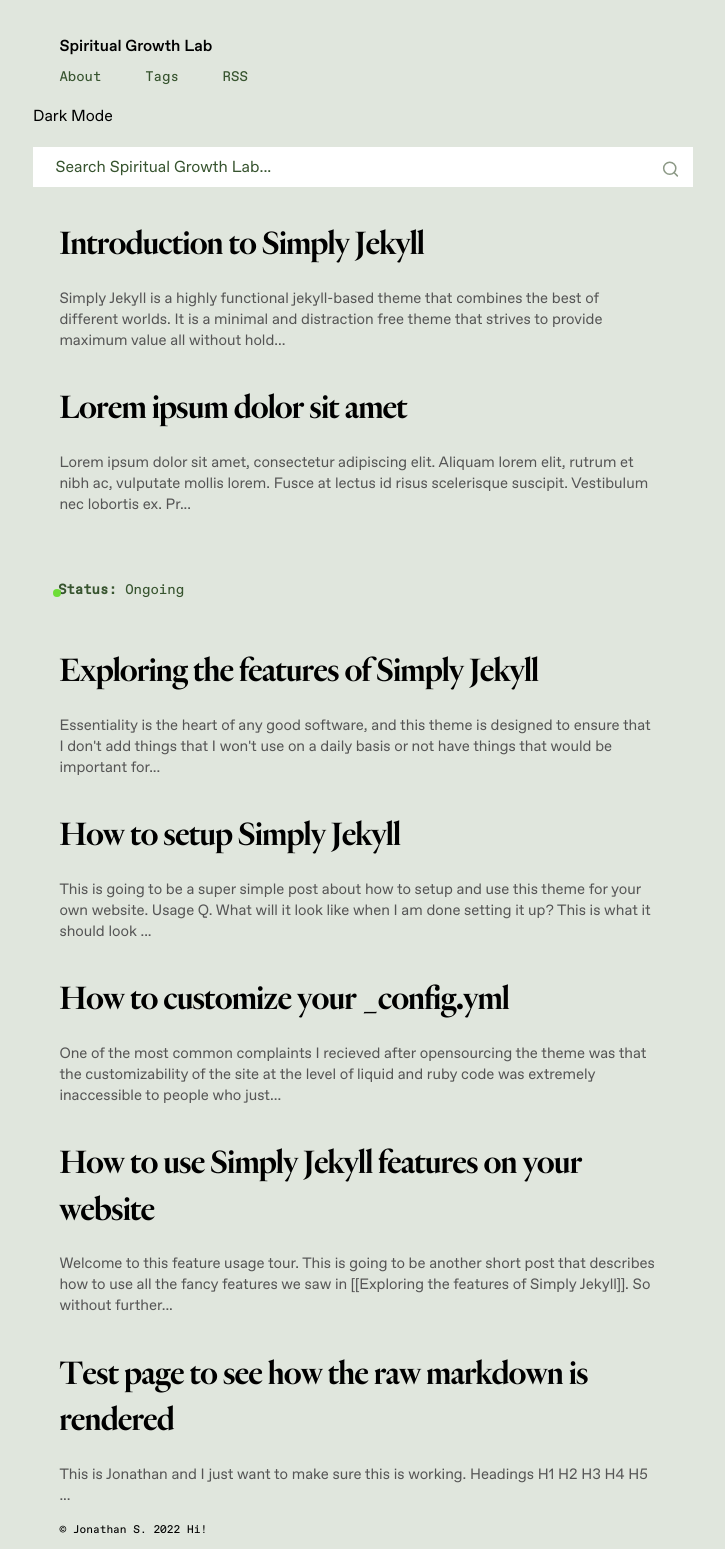
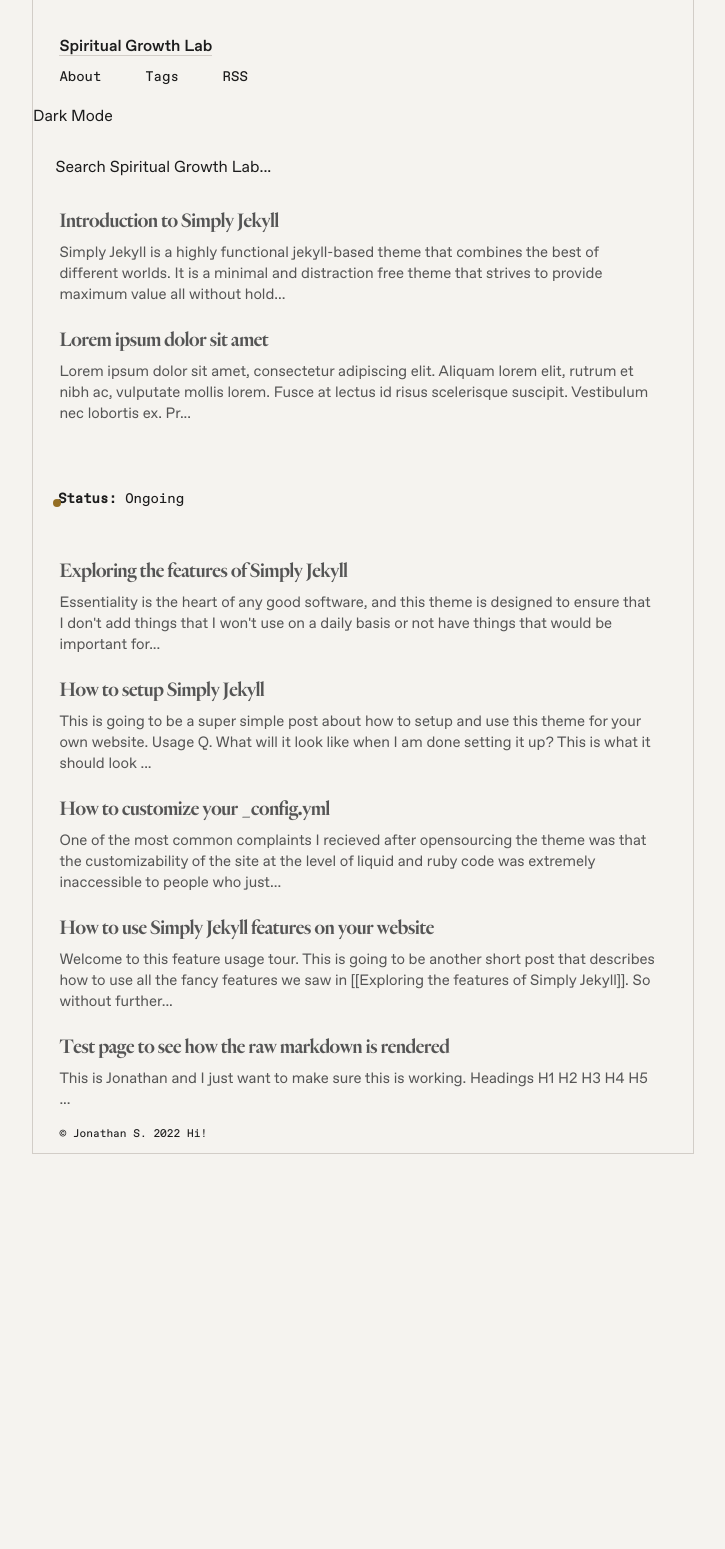
Before and after one commit to jsantiago611/digital-garden-master, a Jekyll site: the page built from index.md, in a window 1280 px wide. Shown: the whole page, without its empty margins (277-1002 px from the left). Built offline with Jekyll 4.4.1, drawn with Linux system fonts in a browser that asks for light colours; after the commit the page ends 1154 px from its top, so only the background shows below that.

Commit message:
updated colors to match Vanderbilt U
created color variables,
linked up color variable
removed "neue" @font-face call

```diff
--- a/assets/css/Style.css
+++ b/assets/css/Style.css
@@ -70,55 +70,107 @@ layout: Stylesheet
    font-display: swap;
 }
 
-@font-face {
-   font-family: 'Neue';
-   src: url('../fonts/neue_montreal-book.woff2') format('woff2');
-   font-weight: 400;
-   font-style: normal;
-   font-display: swap;
-}
-
-/*experiment*/
+/*light/dark mode colors*/
 
 html, html[data-theme="light"] {
-	--green: #37542F;
-	  --lime: #6edd37;
-	  --gray-100: #E0E6DD;
-	  --gray-500: #8C9986;
-	  --gray-900: #353C31;
-	  --black: #000000;
-	  --white: #ffffff;
+	--c-bg: #f5f3ef;
+	--c-accent: #946e24;
+	--c-text: #1c1c1c;
+	--c-text-muted: #555555;
+	--c-text-strong: #1c1c1c;
+	--c-text-link: #6b501a;
+	--c-border: rgba(128, 116, 107, 0.3);
+	--c-border-light: rgba(128, 116, 107, 0.1);
+	--c-btn-bg: #e0d5c0;
+	--c-btn-alt-bg: #f5f3ef;
+	--c-card-bg: #e0d5c0;
+	--c-card-bg-light: rgba(224, 213, 192, 0.4);
+	--c-card-border: #8e7546;
+	--c-card-border-light: #bea77c;
+	--c-card-text: #1c1c1c;
+	--c-card-text-muted: #2d2825;
+	--c-card-text-link: #1c1c1c;
+	--c-bright-1: #cfae70;
+	--c-bright-2: #946e24;
+	--c-topper-split-bg: #e0d5c0;
+	--c-gradient-fade: linear-gradient(90deg, rgba(245, 243, 239, 0) 0%, rgba(245, 243, 239, 0.75) 50%, #f5f3ef 100%);
+	--c-gradient-fade-vert: linear-gradient(180deg, rgba(245, 243, 239, 0) 0%, rgba(245, 243, 239, 0.75) 50%, #f5f3ef 100%)
 }
 
 html[data-theme="dark"] {
-		--text-color-base: var(--white);
-  --background-color-base: #0b0b0b;
-  --green: #70af38;
-  --gray-100: #3f3f3f;
-  --gray-500: #545653;
-  --gray-900: #c6c6c6;
-  --lime: #2a4c20
+	--c-bg: #1c1c1c;
+	--c-accent: #cfae70;
+	--c-text: #e0d5c0;
+	--c-text-muted: #998e85;
+	--c-text-strong: #ffffff;
+	--c-text-link: #ffffff;
+	--c-border: rgba(255, 255, 255, 0.3);
+	--c-border-light: rgba(255, 255, 255, 0.05);
+	--c-btn-bg: rgba(224, 213, 192, 0.2);
+	--c-btn-alt-bg: rgba(224, 213, 192, 0.2);
+	--c-card-bg: #f5f3ef;
+	--c-card-bg-light: rgba(245, 243, 239, 0.1);
+	--c-card-border: #e0d5c0;
+	--c-card-border-light: rgba(224, 213, 192, 0.75);
+	--c-card-text: #555555;
+	--c-card-text-muted: #666666;
+	--c-card-text-link: #1c1c1c;
+	--c-bright-1: #86227b;
+	--c-bright-2: #e05968;
+	--c-topper-split-bg: #000000;
+	--c-gradient-fade: linear-gradient(90deg, rgba(28, 28, 28, 0) 0%, rgba(28, 28, 28, 0.75) 50%, #1c1c1c 100%);
+	--c-gradient-fade-vert: linear-gradient(180deg, rgba(28, 28, 28, 0) 0%, rgba(28, 28, 28, 0.75) 50%, #1c1c1c 100%)
 	}
 
 @media (prefers-color-scheme: dark) {
 	html, html[data-theme="dark"] {
-		--text-color-base: var(--white);
-  --background-color-base: #0b0b0b;
-  --green: #70af38;
-  --gray-100: #3f3f3f;
-  --gray-500: #545653;
-  --gray-900: #c6c6c6;
-  --lime: #2a4c20
+	--c-bg: #1c1c1c;
+	--c-accent: #cfae70;
+	--c-text: #e0d5c0;
+	--c-text-muted: #998e85;
+	--c-text-strong: #ffffff;
+	--c-text-link: #ffffff;
+	--c-border: rgba(255, 255, 255, 0.3);
+	--c-border-light: rgba(255, 255, 255, 0.05);
+	--c-btn-bg: rgba(224, 213, 192, 0.2);
+	--c-btn-alt-bg: rgba(224, 213, 192, 0.2);
+	--c-card-bg: #f5f3ef;
+	--c-card-bg-light: rgba(245, 243, 239, 0.1);
+	--c-card-border: #e0d5c0;
+	--c-card-border-light: rgba(224, 213, 192, 0.75);
+	--c-card-text: #555555;
+	--c-card-text-muted: #666666;
+	--c-card-text-link: #1c1c1c;
+	--c-bright-1: #86227b;
+	--c-bright-2: #e05968;
+	--c-topper-split-bg: #000000;
+	--c-gradient-fade: linear-gradient(90deg, rgba(28, 28, 28, 0) 0%, rgba(28, 28, 28, 0.75) 50%, #1c1c1c 100%);
+	--c-gradient-fade-vert: linear-gradient(180deg, rgba(28, 28, 28, 0) 0%, rgba(28, 28, 28, 0.75) 50%, #1c1c1c 100%)
 	}
 
 	html[data-theme="light"] {
-	--green: #37542F;
-  --lime: #6edd37;
-  --gray-100: #E0E6DD;
-  --gray-500: #8C9986;
-  --gray-900: #353C31;
-  --black: #000000;
-  --white: #ffffff;
+	--c-bg: #f5f3ef;
+	--c-accent: #946e24;
+	--c-text: #1c1c1c;
+	--c-text-muted: #555555;
+	--c-text-strong: #1c1c1c;
+	--c-text-link: #6b501a;
+	--c-border: rgba(128, 116, 107, 0.3);
+	--c-border-light: rgba(128, 116, 107, 0.1);
+	--c-btn-bg: #e0d5c0;
+	--c-btn-alt-bg: #f5f3ef;
+	--c-card-bg: #e0d5c0;
+	--c-card-bg-light: rgba(224, 213, 192, 0.4);
+	--c-card-border: #8e7546;
+	--c-card-border-light: #bea77c;
+	--c-card-text: #1c1c1c;
+	--c-card-text-muted: #2d2825;
+	--c-card-text-link: #1c1c1c;
+	--c-bright-1: #cfae70;
+	--c-bright-2: #946e24;
+	--c-topper-split-bg: #e0d5c0;
+	--c-gradient-fade: linear-gradient(90deg, rgba(245, 243, 239, 0) 0%, rgba(245, 243, 239, 0.75) 50%, #f5f3ef 100%);
+	--c-gradient-fade-vert: linear-gradient(180deg, rgba(245, 243, 239, 0) 0%, rgba(245, 243, 239, 0.75) 50%, #f5f3ef 100%)
 	}
 }
 
@@ -139,17 +191,6 @@ html[data-theme="dark"] {
   --screen-xl: 100rem; /* 1600px */
 
   /* Colors */
-  --green: #37542F;
-  --lime: #6edd37;
-  --gray-100: #E0E6DD;
-  --gray-500: #8C9986;
-  --gray-900: #353C31;
-  --black: #000000;
-  --white: #ffffff;
-
-  --text-color-base: var(--black);
-  --background-color-base: var(--gray-100);
-  --link-color: var(--green);
 
   /* Font size */
   --font-size-small: .875rem;
@@ -192,20 +233,7 @@ html[data-theme="dark"] {
     --border-width-thick: 4px;
 }
 
-@media (prefers-color-scheme: dark) {:root {
-  --text-color-base: var(--white);
-  --background-color-base: #0b0b0b;
-
-  --green: #70af38;
-  --gray-100: #3f3f3f;
-  --gray-500: #545653;
-  --gray-900: #c6c6c6;
-  --lime: #2a4c20
-}
-}
-
-
-
+/*
 @media (min-width: 48rem) {:root {
     --body-copy-size: 1.76rem;
     --title-font-size: var(--font-size-5xl)
@@ -221,19 +249,20 @@ html[data-theme="dark"] {
     --border-width-thick: 5px
 }
   }
+*/
 
 html {
-    scroll-behavior: smooth;
-    line-height: 1.15; /* 1 */
+  scroll-behavior: smooth;
+  line-height: 1.15; /* 1 */
   -webkit-text-size-adjust: 100%; /* 2 */
   line-height: var(--line-height-base);
-  color: var(--text-color-base);
-  background-color: var(--background-color-base);
+  color: var(--c-text);
+  background-color: var(--c-bg);
   font-family: var(--font-family-base);
 
   -webkit-font-smoothing: antialiased;
--moz-osx-font-smoothing: grayscale;
-transition: var(--background-color-base) .5s;
+  -moz-osx-font-smoothing: grayscale;
+  transition: var(--c-bg) .5s;
 }
 
 body {
@@ -257,9 +286,9 @@ body {
 }
 
 .box {
-    border-left: 1px solid var(--border);
-    border-right: 1px solid var(--border);
-    border-bottom: 1px solid var(--border);
+    border-left: 1px solid var(--c-border);
+    border-right: 1px solid var(--c-border);
+    border-bottom: 1px solid var(--c-border);
     width: 60%;
     position: absolute;
     top: 0px;
@@ -516,7 +545,7 @@ main {
 }
 
 a, p, ul, li, ol, table, span, blockquote {
-    color: var(--primary-text-color);
+    color: var(--c-text);
     font-family:   var(--secondary-font-family);
     font-size: inherit;
     line-height: 1.5em;
@@ -630,7 +659,7 @@ cite a {
 	left: 0;
 	height: 6px;
 	width: 6px;
-	background-color: var(--lime);
+	background-color: var(--c-accent);
 	border-radius: 50%;
 	content: "";
 	position: absolute
@@ -649,21 +678,21 @@ cite a {
 }
 
  ul ul ul li::before {
-	background-color: var(--lime)
+	background-color: var(--c-accent)
 }
 
  ul ul ul ul li::before {
 	background: transparent;
-	border: 1px solid var(--lime)
+	border: 1px solid var(--c-accent)
 }
 
  ul ul ul ul ul li::before {
-	background-color: var(--lime)
+	background-color: var(--c-accent)
 }
 
  ul ul ul ul ul ul li::before {
 	background: transparent;
-	border: 1px solid var(--lime)
+	border: 1px solid var(--c-accent)
 }
 
  ol {
```
